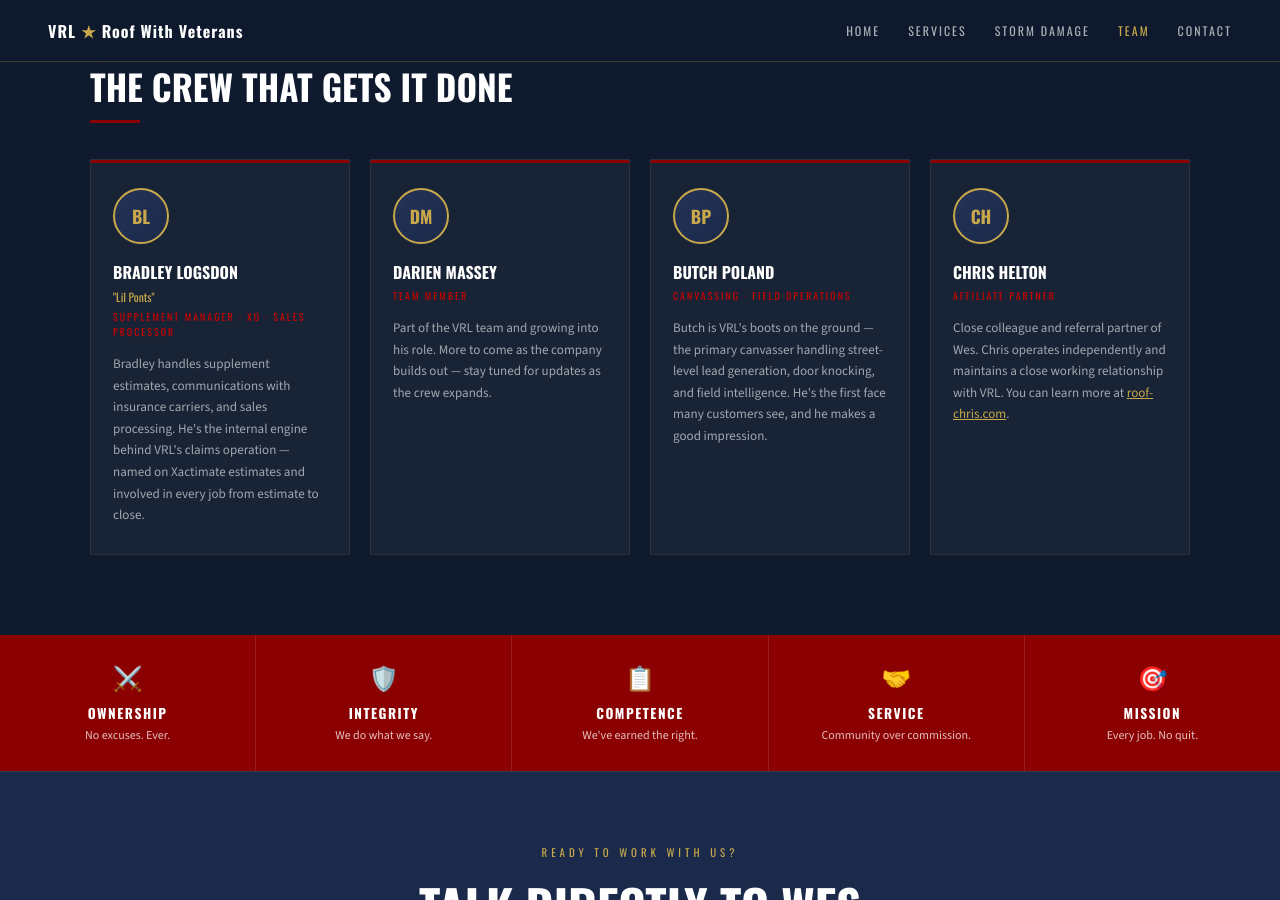
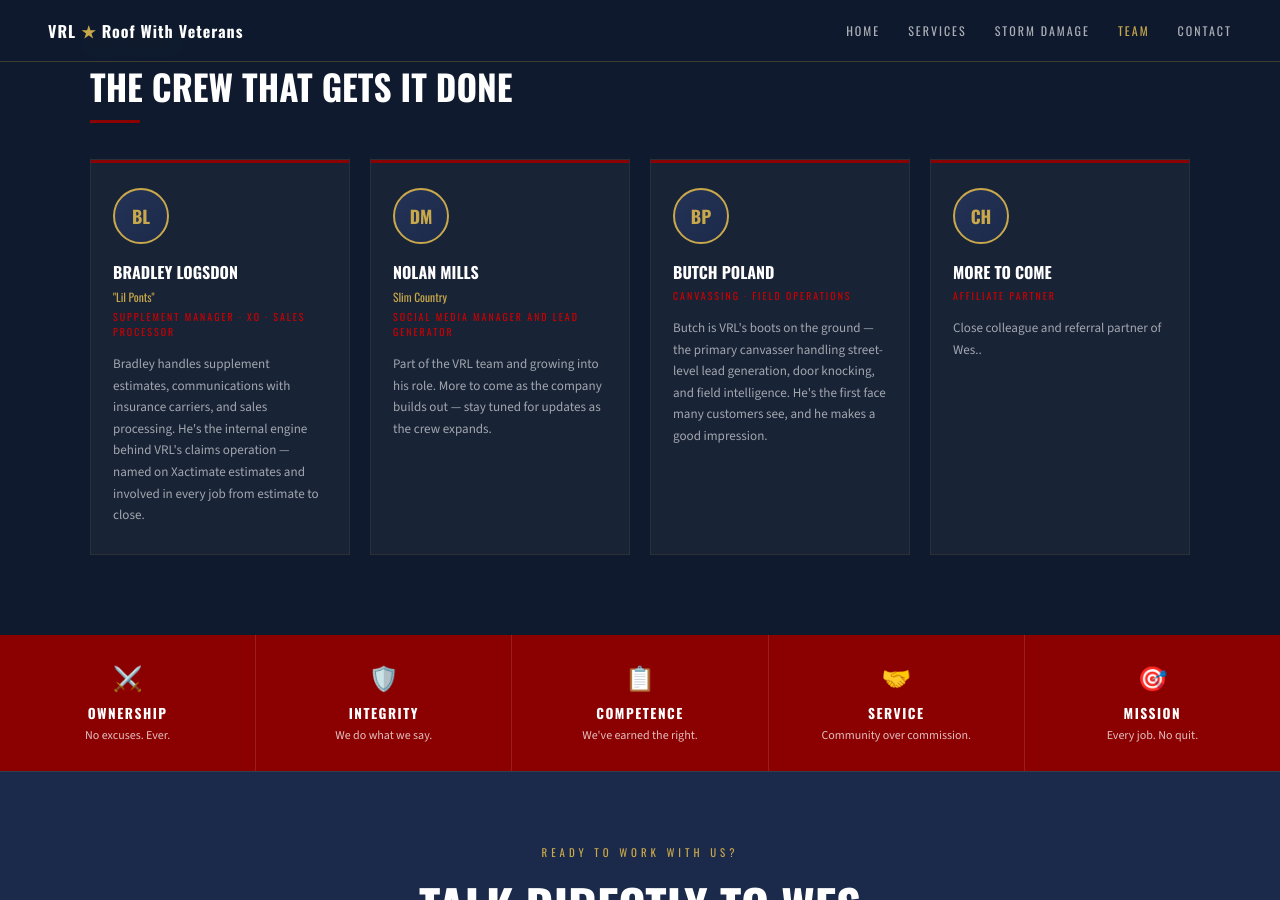
Before and after one commit to wmiller1022/roofwithveterans.com, a Jekyll site: the page meet-the-team.html, which Jekyll copies as it is, in a window 1280 px wide and 900 px high, scrolled down 1688 px. Built offline with Jekyll 4.4.1, drawn with Linux system fonts in a browser that asks for light colours.

Commit message:
Update team member details in meet-the-team.html

```diff
--- a/meet-the-team.html
+++ b/meet-the-team.html
@@ -449,9 +449,9 @@
 
       <div class="team-card fade-up" style="transition-delay:0.1s">
         <div class="tc-initials">DM</div>
-        <div class="tc-name">Darien Massey</div>
-        <div class="tc-nickname"></div>
-        <div class="tc-role">Team Member</div>
+        <div class="tc-name">Nolan Mills</div>
+        <div class="tc-nickname">Slim Country</div>
+        <div class="tc-role">Social Media Manager and Lead Generator</div>
         <p class="tc-bio">Part of the VRL team and growing into his role. More to come as the company builds out — stay tuned for updates as the crew expands.</p>
       </div>
 
@@ -465,10 +465,10 @@
 
       <div class="team-card fade-up" style="transition-delay:0.3s">
         <div class="tc-initials">CH</div>
-        <div class="tc-name">Chris Helton</div>
+        <div class="tc-name">More to Come</div>
         <div class="tc-nickname"></div>
         <div class="tc-role">Affiliate Partner</div>
-        <p class="tc-bio">Close colleague and referral partner of Wes. Chris operates independently and maintains a close working relationship with VRL. You can learn more at <a href="https://roof-chris.com" style="color:var(--gold);" target="_blank">roof-chris.com</a>.</p>
+        <p class="tc-bio">Close colleague and referral partner of Wes.</a>.</p>
       </div>
 
     </div>
```
